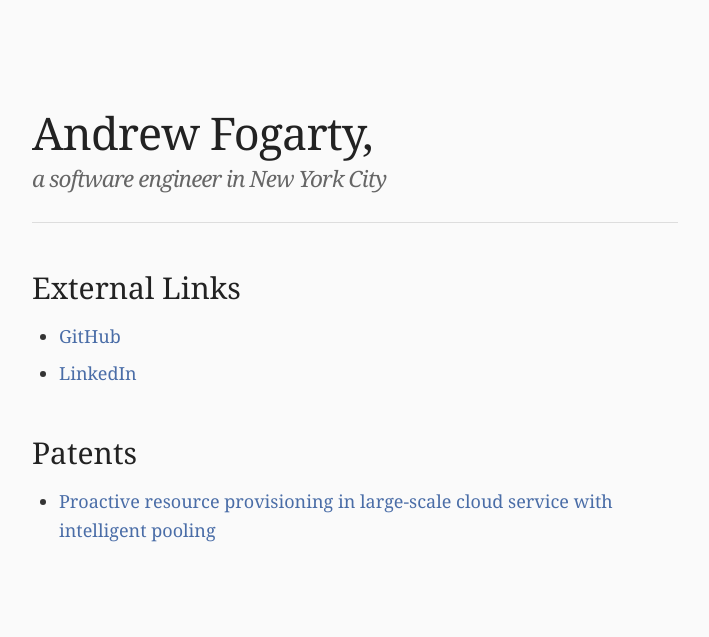
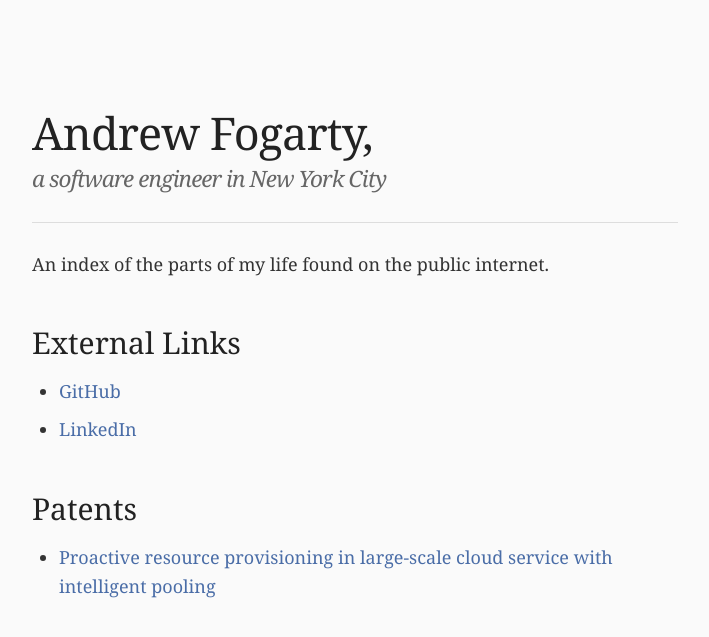
Before and after one commit to AFFogarty/affogarty.github.io, a Jekyll site: the page built from index.html, in a window 1280 px wide. Shown: the top 637 px of the page, without its empty margins (285-994 px from the left). Built offline with Jekyll 4.4.1, drawn with Linux system fonts in a browser that asks for light colours.

Commit message:
Add description paragraph to index.html
Added a paragraph describing the content of the index.

```diff
--- a/index.html
+++ b/index.html
@@ -6,6 +6,8 @@ title: Andrew Fogarty, a software engineer in New York City
     <div class="page-header">
         <h1>Andrew Fogarty, <small>a software engineer in New York City</small></h1>
     </div>
+    <p>An index of the parts of my life found on the public internet.</p>
+
     <h2>External Links</h2>
     <ul>
         <li><a href="https://github.com/AFFogarty">GitHub</a></li>
```
